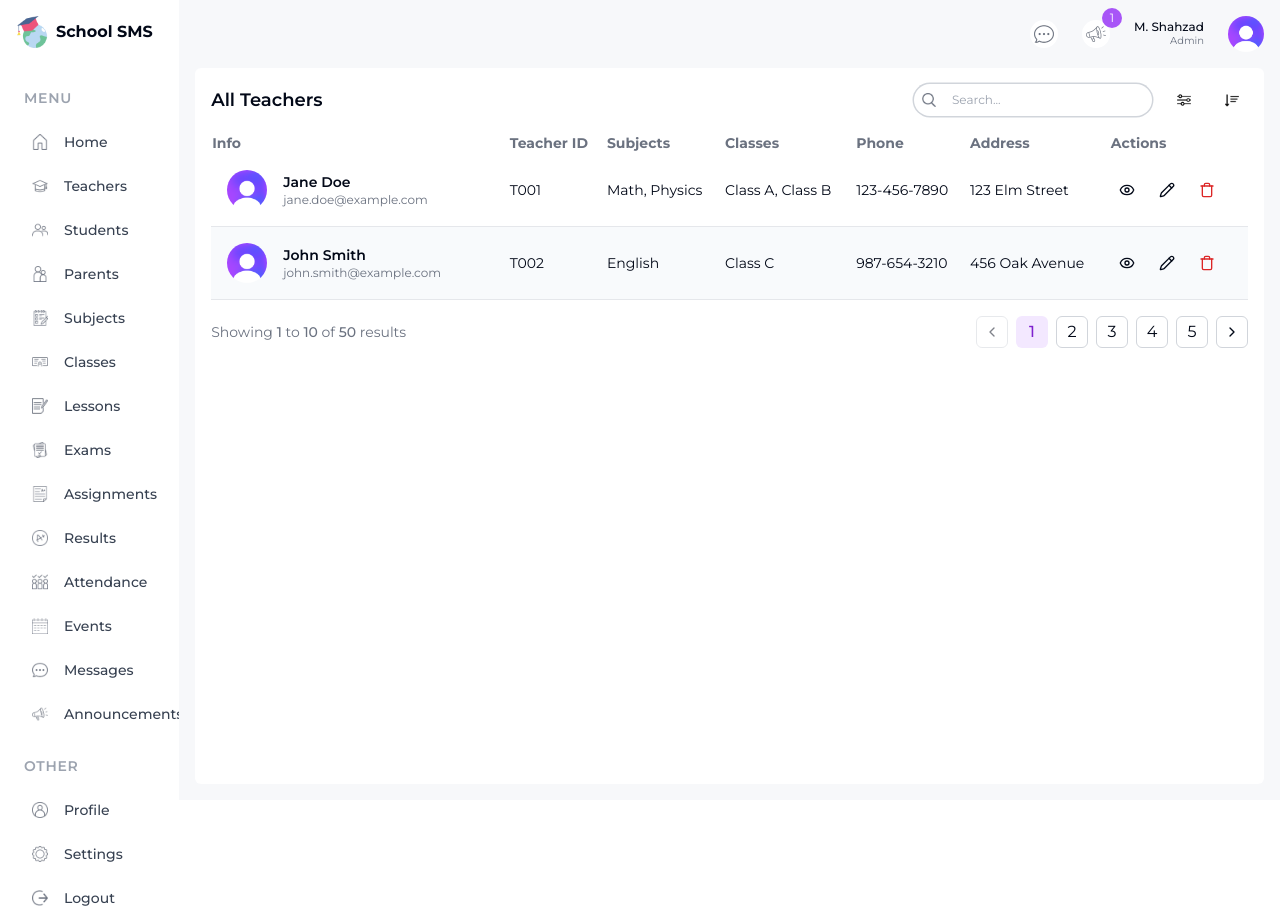
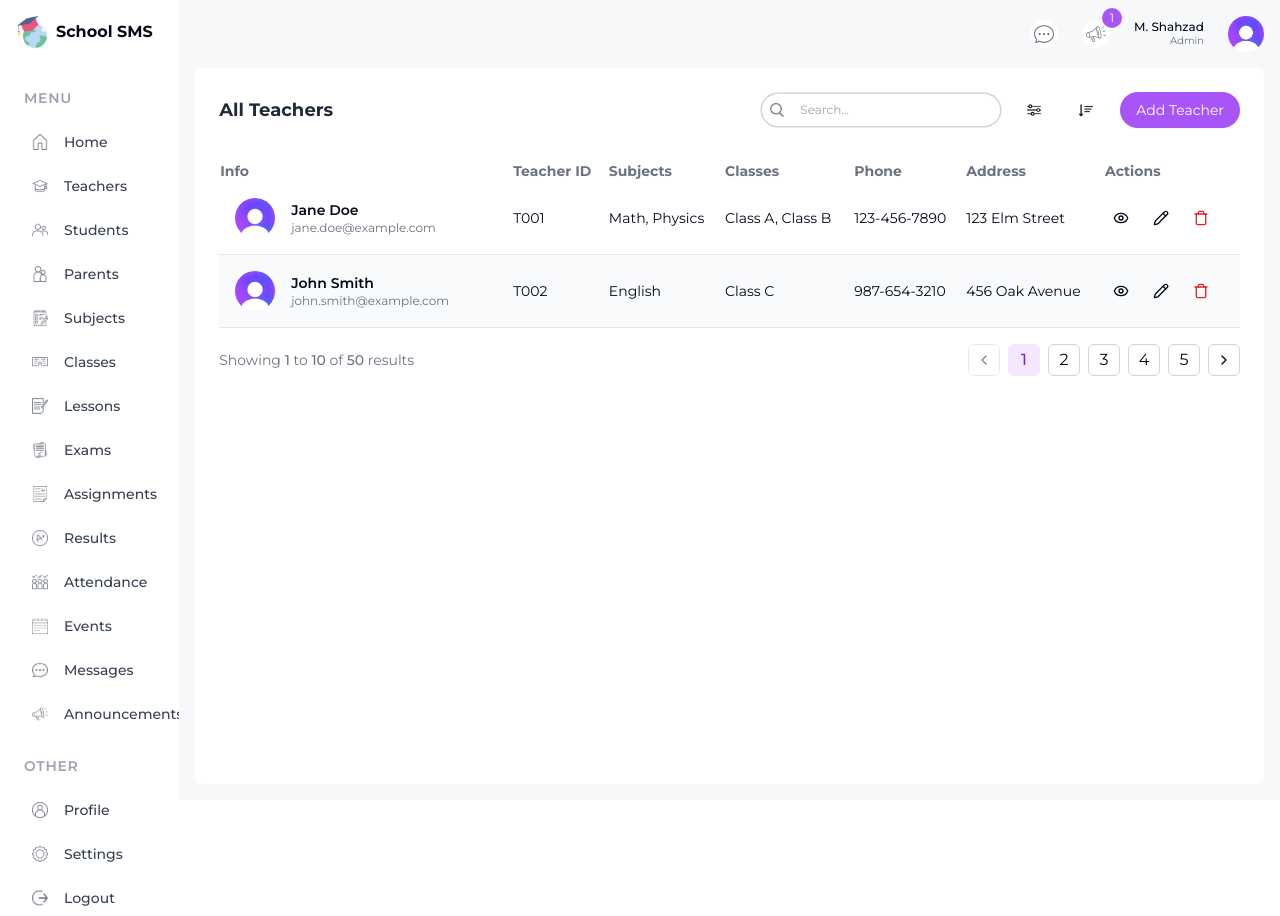
Before and after one commit to MIREHMAN/sms-school-fe, a React (Vite) app: page /list/teachers in a window 1280 px wide. Built offline with nearby package versions, Linux system fonts and the light colour scheme.

Commit message:
Refactored Layout

```diff
--- a/src/pages/list/Parents.jsx
+++ b/src/pages/list/Parents.jsx
@@ -3,6 +3,7 @@ import Pagination from "@/components/Pagination";
 import Table from "@/components/Table";
 import TableSearch from "@/components/TableSearch";
 import Actions from "@/components/Actions";
+import { Plus } from "lucide-react";
 
 // Dummy Data
 const dummyParents = [
@@ -80,22 +81,30 @@ const ParentListPage = () => {
   }, []);
 
   return (
-    <div className="bg-white p-4 rounded-md flex-1 m-4 mt-0">
-      {/* TOP */}
-      <div className="flex items-center justify-between">
-        <h1 className="hidden md:block text-lg font-semibold">All Parents</h1>
-        <div className="flex flex-col md:flex-row items-center gap-4 w-full md:w-auto">
+<section className="bg-white p-6 rounded-md flex-1 m-4 mt-0">
+  <div className="max-w-7xl mx-auto">
+    <header className="flex flex-col sm:flex-row justify-between items-start sm:items-center mb-8 gap-4">
+      <h1 className="hidden md:block text-lg font-bold text-gray-800">All Parents</h1>
+
+      <div className="flex items-center gap-4 w-full sm:w-auto">
         <TableSearch />
-          <div className="flex items-center gap-4 self-end">
-            <button className="w-8 h-8 flex items-center justify-center rounded-full bg-lamaYellow">
+
+        <button className="w-9 h-9 flex items-center justify-center rounded-full bg-lamaYellow hover:brightness-95 transition">
           <img src="/filter.png" alt="Filter" width={14} height={14} />
         </button>
-            <button className="w-8 h-8 flex items-center justify-center rounded-full bg-lamaYellow">
+
+        <button className="w-9 h-9 flex items-center justify-center rounded-full bg-lamaYellow hover:brightness-95 transition">
           <img src="/sort.png" alt="Sort" width={14} height={14} />
         </button>
+
+        <button
+          className="bg-purple-500 text-white px-4 py-2 rounded-full flex items-center gap-2 shadow-sm"
+        >
+          <Plus size={19} className="lg:hidden" />
+          <span className="hidden sm:inline text-sm">Add Parent</span>
+        </button>
       </div>
-        </div>
-      </div>
+    </header>
 
     {/* LIST */}
     <Table columns={columns} renderRow={renderRow} data={parents} />
@@ -103,6 +112,8 @@ const ParentListPage = () => {
     {/* PAGINATION */}
     <Pagination totalPages={5} totalResults={parents.length} />
   </div>
+</section>
+
   );
 };
 
--- a/src/pages/list/Students.jsx
+++ b/src/pages/list/Students.jsx
@@ -4,6 +4,7 @@ import Pagination from "@/components/Pagination";
 import Table from "@/components/Table";
 import TableSearch from "@/components/TableSearch";
 import Actions from "@/components/Actions";
+import { Plus } from "lucide-react";
 
 // Dummy Data
 const dummyStudents = [
@@ -79,22 +80,30 @@ const StudentListPage = () => {
   }, []);
 
   return (
-    <div className="bg-white p-4 rounded-md flex-1 m-4 mt-0">
-      {/* TOP */}
-      <div className="flex items-center justify-between">
-        <h1 className="hidden md:block text-lg font-semibold">All Students</h1>
-        <div className="flex flex-col md:flex-row items-center gap-4 w-full md:w-auto">
+<section className="bg-white p-6 rounded-md flex-1 m-4 mt-0">
+  <div className="max-w-7xl mx-auto">
+    <header className="flex flex-col sm:flex-row justify-between items-start sm:items-center mb-8 gap-4">
+      <h1 className="hidden md:block text-lg font-bold text-gray-800">All Students</h1> {/* Change to "All Teachers" where needed */}
+
+      <div className="flex items-center gap-4 w-full sm:w-auto">
         <TableSearch />
-          <div className="flex items-center gap-4 self-end">
-            <button className="w-8 h-8 flex items-center justify-center rounded-full bg-lamaYellow">
+
+        <button className="w-9 h-9 flex items-center justify-center rounded-full bg-lamaYellow hover:brightness-95 transition">
           <img src="/filter.png" alt="Filter" width={14} height={14} />
         </button>
-            <button className="w-8 h-8 flex items-center justify-center rounded-full bg-lamaYellow">
+
+        <button className="w-9 h-9 flex items-center justify-center rounded-full bg-lamaYellow hover:brightness-95 transition">
           <img src="/sort.png" alt="Sort" width={14} height={14} />
         </button>
+
+        <button
+          className="bg-purple-500 text-white px-4 py-2 rounded-full flex items-center gap-2 shadow-sm"
+        >
+          <Plus size={19} className="lg:hidden" />
+          <span className="hidden sm:inline text-sm">Add Student</span> {/* Change to "Add Teacher" if needed */}
+        </button>
       </div>
-        </div>
-      </div>
+    </header>
 
     {/* LIST */}
     <Table columns={columns} renderRow={renderRow} data={students} />
@@ -102,6 +111,8 @@ const StudentListPage = () => {
     {/* PAGINATION */}
     <Pagination totalPages={5} totalResults={students.length} />
   </div>
+</section>
+
   );
 };
 
--- a/src/pages/list/Subjects.jsx
+++ b/src/pages/list/Subjects.jsx
@@ -100,16 +100,19 @@ export default function SubjectsListPage() {
   };
 
   return (
-    <div className="bg-white p-4 rounded-md flex-1 m-4 mt-0">
-      <div className="max-w-7xl mx-auto p-4 sm:p-6 md:p-8">
+    <div className="bg-white p-6 rounded-md flex-1 m-4 mt-0">
+      <div className="max-w-7xl mx-auto ">
         <div className="flex flex-col sm:flex-row justify-between items-start sm:items-center mb-8 gap-4">
           <div>
-            <h1 className="hidden md:block text-3xl font-bold text-gray-800">Subjects</h1>
-            <p className="text-sm mt-2 text-gray-500">Manage your educational subjects</p>
+            <h1 className="hidden md:block text-lg font-bold text-gray-800">Subjects</h1>
+            {/* <p className="text-sm mt-2 text-gray-500">Manage your educational subjects</p> */}
           </div>
 
           <div className="flex items-center gap-4 w-full sm:w-auto">
             <TableSearch value={searchTerm} onChange={setSearchTerm} />
+
+            <FilterButton />
+
             <button
               className="bg-purple-500 text-white px-4 py-2 rounded-full flex items-center gap-2 shadow-sm"
               onClick={() => setShowModal(true)}
@@ -117,7 +120,6 @@ export default function SubjectsListPage() {
               <Plus size={19} className="lg:hidden" />
               <span className="hidden sm:inline text-sm">Add Subject</span>
             </button>
-            <FilterButton />
           </div>
         </div>
 
--- a/src/pages/list/Teachers.jsx
+++ b/src/pages/list/Teachers.jsx
@@ -4,6 +4,7 @@ import Pagination from "@/components/Pagination";
 import Table from "@/components/Table";
 import TableSearch from "@/components/TableSearch";
 import Actions from "@/components/Actions";
+import { Plus } from "lucide-react";
 
 // Dummy Data
 const dummyTeachers = [
@@ -82,22 +83,30 @@ const TeacherListPage = () => {
   }, []);
 
   return (
-    <div className="bg-white p-4 rounded-md flex-1 m-4 mt-0">
-      {/* TOP */}
-      <div className="flex items-center justify-between">
-        <h1 className="hidden md:block text-lg font-semibold">All Teachers</h1>
-        <div className="flex flex-col md:flex-row items-center gap-4 w-full md:w-auto">
+    <section className="bg-white p-6 rounded-md flex-1 m-4 mt-0">
+  <div className="max-w-7xl mx-auto">
+    <header className="flex flex-col sm:flex-row justify-between items-start sm:items-center mb-8 gap-4">
+      <h1 className="hidden md:block text-lg font-bold text-gray-800">All Teachers</h1>
+
+      <div className="flex items-center gap-4 w-full sm:w-auto">
         <TableSearch />
-          <div className="flex items-center gap-4 self-end">
-            <button className="w-8 h-8 flex items-center justify-center rounded-full bg-lamaYellow">
+
+        <button className="w-9 h-9 flex items-center justify-center rounded-full bg-lamaYellow hover:brightness-95 transition">
           <img src="/filter.png" alt="Filter" width={14} height={14} />
         </button>
-            <button className="w-8 h-8 flex items-center justify-center rounded-full bg-lamaYellow">
+
+        <button className="w-9 h-9 flex items-center justify-center rounded-full bg-lamaYellow hover:brightness-95 transition">
           <img src="/sort.png" alt="Sort" width={14} height={14} />
         </button>
+
+        <button
+          className="bg-purple-500 text-white px-4 py-2 rounded-full flex items-center gap-2 shadow-sm"
+        >
+          <Plus size={19} className="lg:hidden" />
+          <span className="hidden sm:inline text-sm">Add Teacher</span>
+        </button>
       </div>
-        </div>
-      </div>
+    </header>
 
     {/* LIST */}
     <Table columns={columns} renderRow={renderRow} data={teachers} />
@@ -105,6 +114,8 @@ const TeacherListPage = () => {
     {/* PAGINATION */}
     <Pagination totalPages={5} totalResults={teachers.length} />
   </div>
+</section>
+
   );
 };
 
```
Lines whose indentation alone changed are shown as unchanged.
